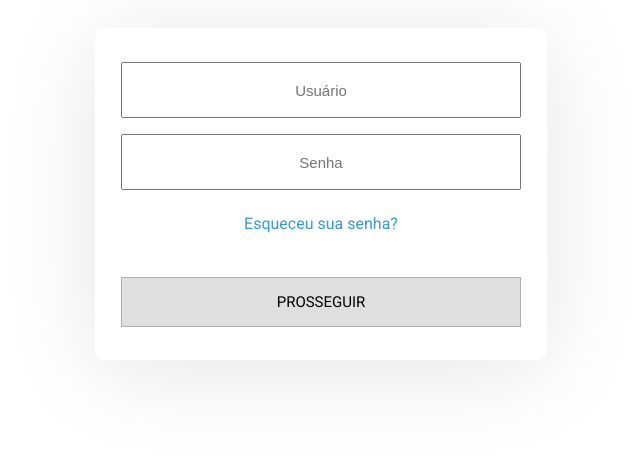
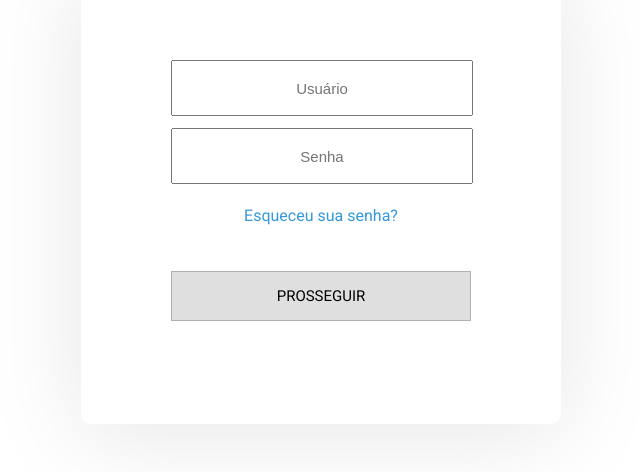
Before and after one commit to ronaldo493/Igreja, a React (Create React App) app: page / in a window 1280 px wide. Shown: the part 206-678 px from the top of the page, without its empty margins (319-959 px from the left). Built offline with nearby package versions, Linux system fonts and the light colour scheme.

Commit message:
1.1 animaao

```diff
--- a/src/components/LoginForm.js
+++ b/src/components/LoginForm.js
@@ -7,6 +7,7 @@ const LoginForm = () => {
     const [username, setUsername] = useState('');
     const [password, setPassword] = useState('');
     const [error, setError] = useState ('');
+    const [animateForm, setAnimateForm] = useState ('');
 
 
     // VALIDAÇÃO
@@ -15,7 +16,12 @@ const LoginForm = () => {
 
         if (!username || !password) {
             setError('Preencha todos os campos!')
-            return
+        // ATIVA A ANIMAÇÃO
+            setAnimateForm(true)
+            // REINICIA O ESTADO
+            setTimeout(() => setAnimateForm(false), 500);
+
+            return;
         }
 
         setError ('');
@@ -23,7 +29,7 @@ const LoginForm = () => {
 
     return (
         <StyleContainer>
-            <StyleForm>
+            <StyleForm animate={animateForm}>
                 <InputField
                     placeholder="Usuário"
                     type="text"
--- a/src/styles/map.js
+++ b/src/styles/map.js
@@ -1,4 +1,4 @@
-import styled from 'styled-components';
+import styled, { keyframes, css } from 'styled-components';
 
 // ESTILOS COMUNS ENTRE BUTTON E INPUT
 const InputButtonBase = `
@@ -11,7 +11,7 @@ const InputButtonBase = `
 // BUTTON
 export const Button = styled.button`
     ${InputButtonBase};
-    margin-top: 7%;
+    margin-top: 10%;
     transition: 0.2s;
     cursor: pointer;
     font-family: 'Roboto', sans-serif;
@@ -27,7 +27,6 @@ export const Button = styled.button`
 export const StyleInput = styled.div`
     width: 98%;
     padding: 2% 0;
-    position: relative;
 `;
 
 export const Input = styled.input`
@@ -46,21 +45,44 @@ export const StyleContainer = styled.div`
     align-items: center;
 `;
 
+// ANIMAÇÃO
+const shake = keyframes`
+    0%, 100%
+    {
+        transform: translateX(0);
+    }
+    10%, 30%, 50%, 70%, 90%
+    {
+        transform: translateX(-10px);
+    }
+    20%, 40%, 60%, 80%
+    {
+        transform: translateX(10px);
+    }
+`;
+
 export const StyleForm = styled.form`
-    width: 40%;
-    max-width: 400px;
+    width: 100%;
+    max-width: 300px;
     height: 35vh;
     background-color: #fff;
     box-shadow: 0 10px 100px rgba(0, 0, 0, 0.1);
     border-radius: 10px;
-    padding: 2%;
+    padding: 7%;
     text-align: center;
+
+// ANIMAÇÃO
+    ${({ animate }) => animate && css`
+        animation: ${shake} 0.5s ease-in-out;
+    `}
 `;
+
+
 
 export const Error = styled.p`
     color: red;
     font-weight: bold;
-    margin-top: 7%;
+    margin-top: 10%;
 `;
 
 export const Forget = styled.p`
```
